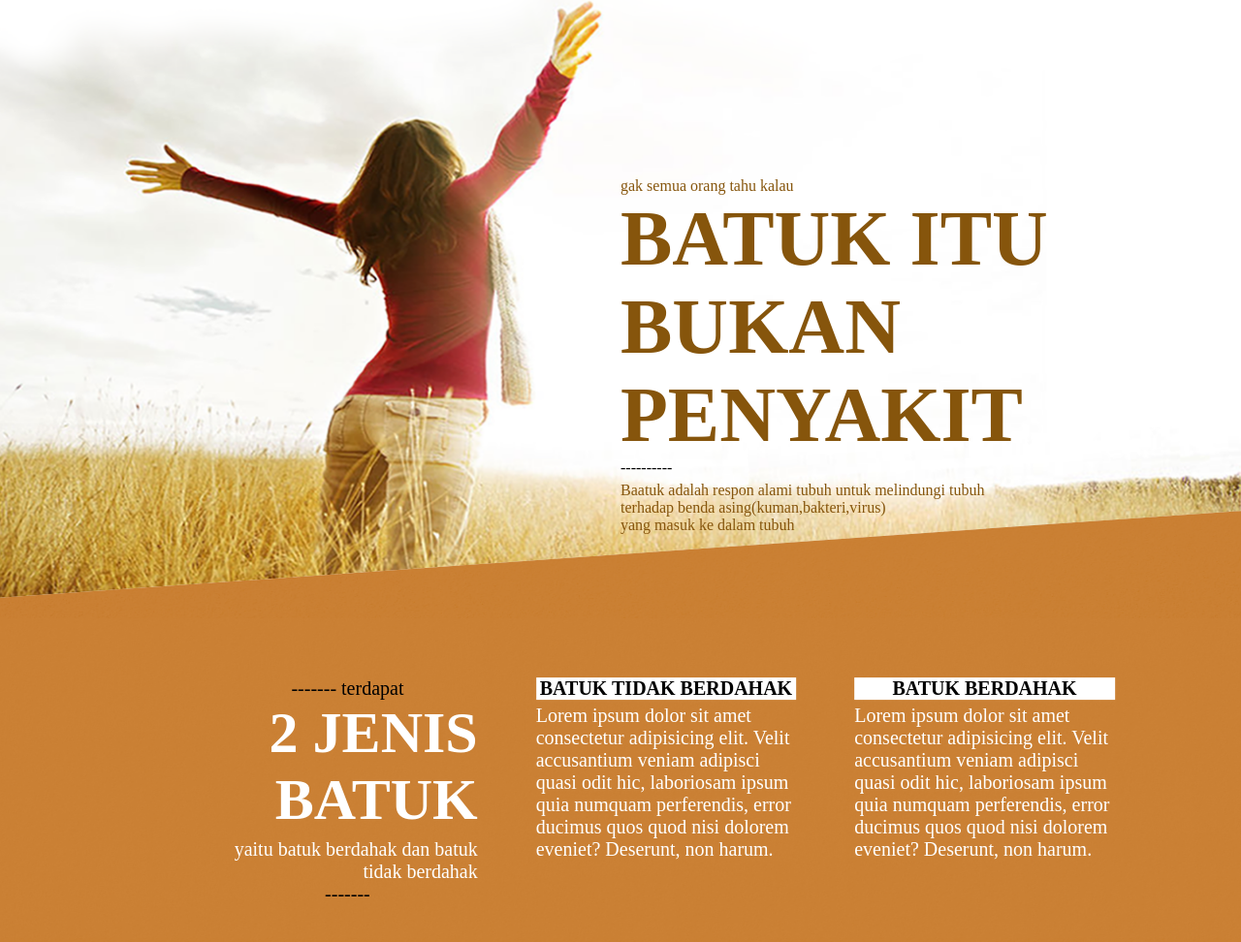
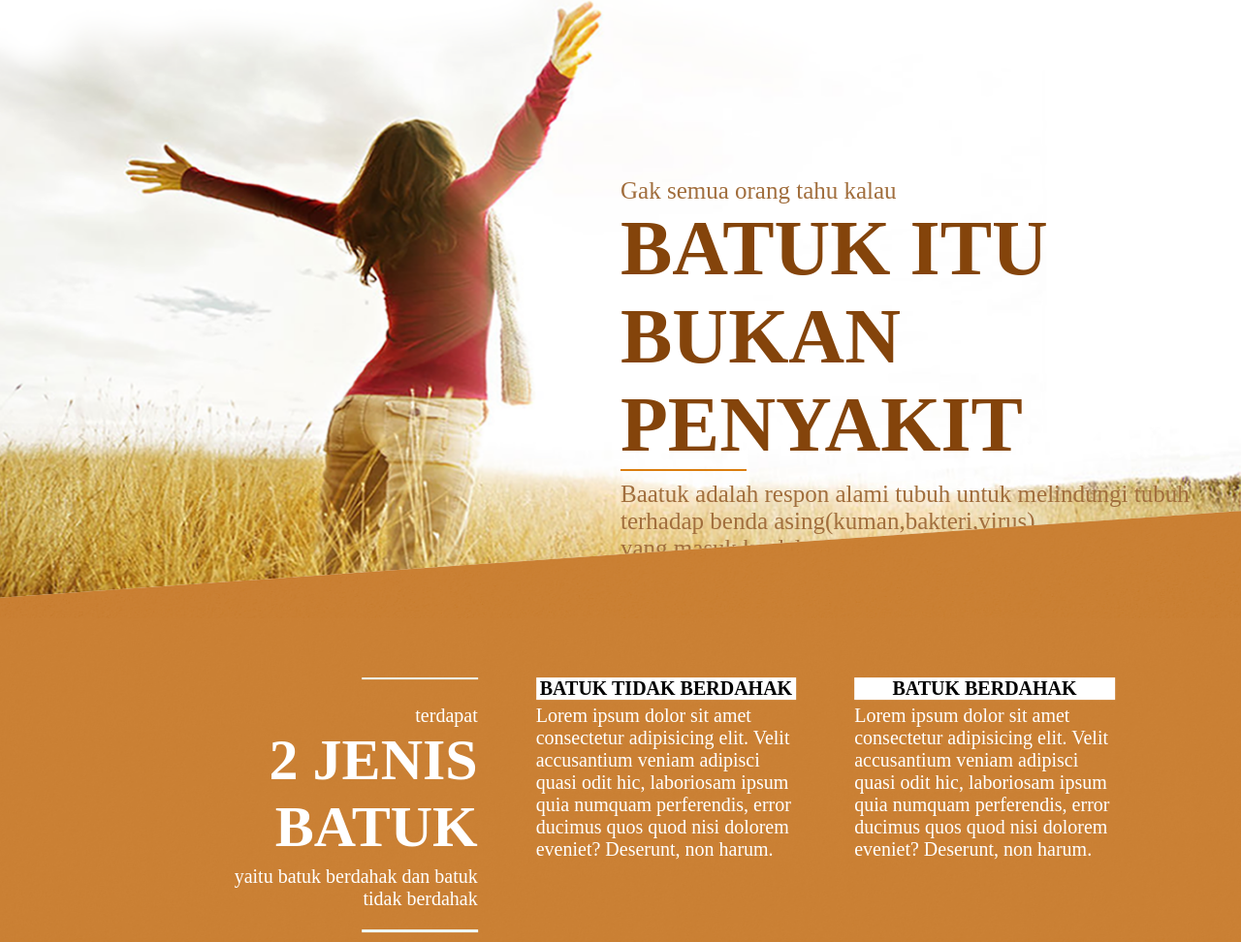
Before and after one commit to ademawan/front-end-web, a plain HTML site: page index.html in a window 1280 px wide. Shown: the part 68-1040 px from the top of the page at 97% size. Drawn offline with Linux system fonts and the light colour scheme.

Commit message:
modify coloring

```diff
--- a/index.html
+++ b/index.html
@@ -19,10 +19,10 @@
         <div class="header">
             <div class="content"><img src="images/newimage.png">
                 <div class="title">
-                    <p>gak semua orang tahu kalau</p>
+                    <p>Gak semua orang tahu kalau</p>
                     <span class="titlelabel">BATUK ITU</span>
                     <span class="titlelabel">BUKAN PENYAKIT</span>
-                    <span class="garis">----------</span>
+                    <span class="linetitlelabel"></span>
                     <p>Baatuk adalah respon alami tubuh untuk melindungi tubuh <br> terhadap benda asing(kuman,bakteri,virus) <br> yang masuk ke dalam tubuh</p>
                 </div>
             </div>
@@ -30,12 +30,12 @@
         <section class="service">
             <div class="section-content">
                 <div class="card satu">
-                    <span>-------</span>
-                    <span>terdapat</span>
+                    <span class="lineservice"></span><br>
+                    <p class="cardleft">terdapat</p>
                     <span class="label">2 JENIS</span>
                     <span class="label">BATUK</span>
                     <P class="cardleft">yaitu batuk berdahak dan batuk tidak berdahak</P>
-                    <span>-------</span>
+                    <span class="lineservice2"></span>
                 </div>
                 <div class="card dua"><h4>BATUK TIDAK BERDAHAK</h4>
 
--- a/style.css
+++ b/style.css
@@ -27,14 +27,15 @@ padding-right: 15%;
 
   li a {
     display: block;
-    color: rgb(233, 166, 23);
+    color: rgb(115, 57, 23);
     text-align: center;
     padding: 14px 16px;
     text-decoration: none;
+
   }
 
   li a:hover {
-    background-color: #111;
+    color: rgb(238, 148, 97);
   }
 
 /* .container{
@@ -61,14 +62,22 @@ padding-right: 15%;
 
  }
  .title p{
-    color: rgb(134, 85, 12);
+    color: rgb(161, 110, 61);
+    font-size: 25px;
  }
  span.titlelabel{
-    color: rgb(134, 85, 12);
+    color: rgb(132, 68, 11);
     text-align: left;
     display: block;
     font-size: 80px;
     font-weight: 900;
+ }
+ span.linetitlelabel{
+     display: block;
+     height: 2px;
+     width: 130px;
+     margin-bottom: 5px;
+     background-color: rgb(218, 125, 13);
  }
  .content{
      display: flex;
@@ -126,7 +135,21 @@ span.label{
     font-size: 30px;
     font-weight: 500;
 }
-
+span.lineservice{
+    width: 120px;
+    display: block;
+    height: 2px;
+    background-color: azure;
+    float: right;
+}
+span.lineservice2{
+    width: 120px;
+    display: block;
+    height: 3px;
+    background-color: azure;
+    float: right;
+    margin-top: 20px;
+}
 p{
     padding-top: 5px;
     z-index: 9999;
@@ -180,17 +203,6 @@ span.labelinfo{
     text-align: right;
     color: rgb(223, 90, 8);
 }
-/* .sec{
-margin-top: 40px;
-    width: 100%;
-    padding-top: 100px;
-} */
-/* section {
-    width:110%;
-    transform:rotate(-2deg) translateX(-1%);
-    padding: 30px 0 ;
-  } */
-
 
 
   @media (min-width:600px){
```
